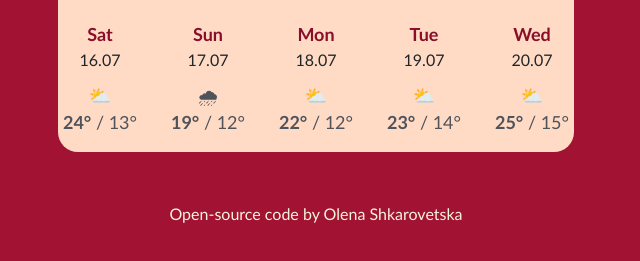
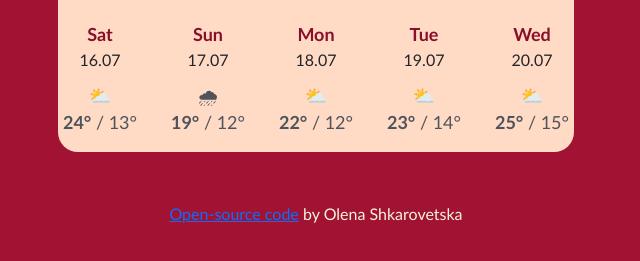
Before and after one commit to Olena-Shkarovetska/WeatherApp, a plain HTML site: page index.html in a window 1280 px wide. Shown: the part 279-540 px from the top of the page, without its empty margins (324-964 px from the left). Drawn offline with nearby package versions, Linux system fonts and the light colour scheme; no server answers.

Commit message:
Add link to open-source code

```diff
--- a/index.html
+++ b/index.html
@@ -160,7 +160,12 @@
           </div>
         </div>
       </div>
-      <p class="code-by">Open-source code by Olena Shkarovetska</p>
+      <p class="code-by">
+        <a href="https://github.com/Olena-Shkarovetska/WeatherApp" target="_blank"
+          >Open-source code</a
+        >
+        by Olena Shkarovetska
+      </p>
     </div>
 
     <script src="index.js"></script>
```
